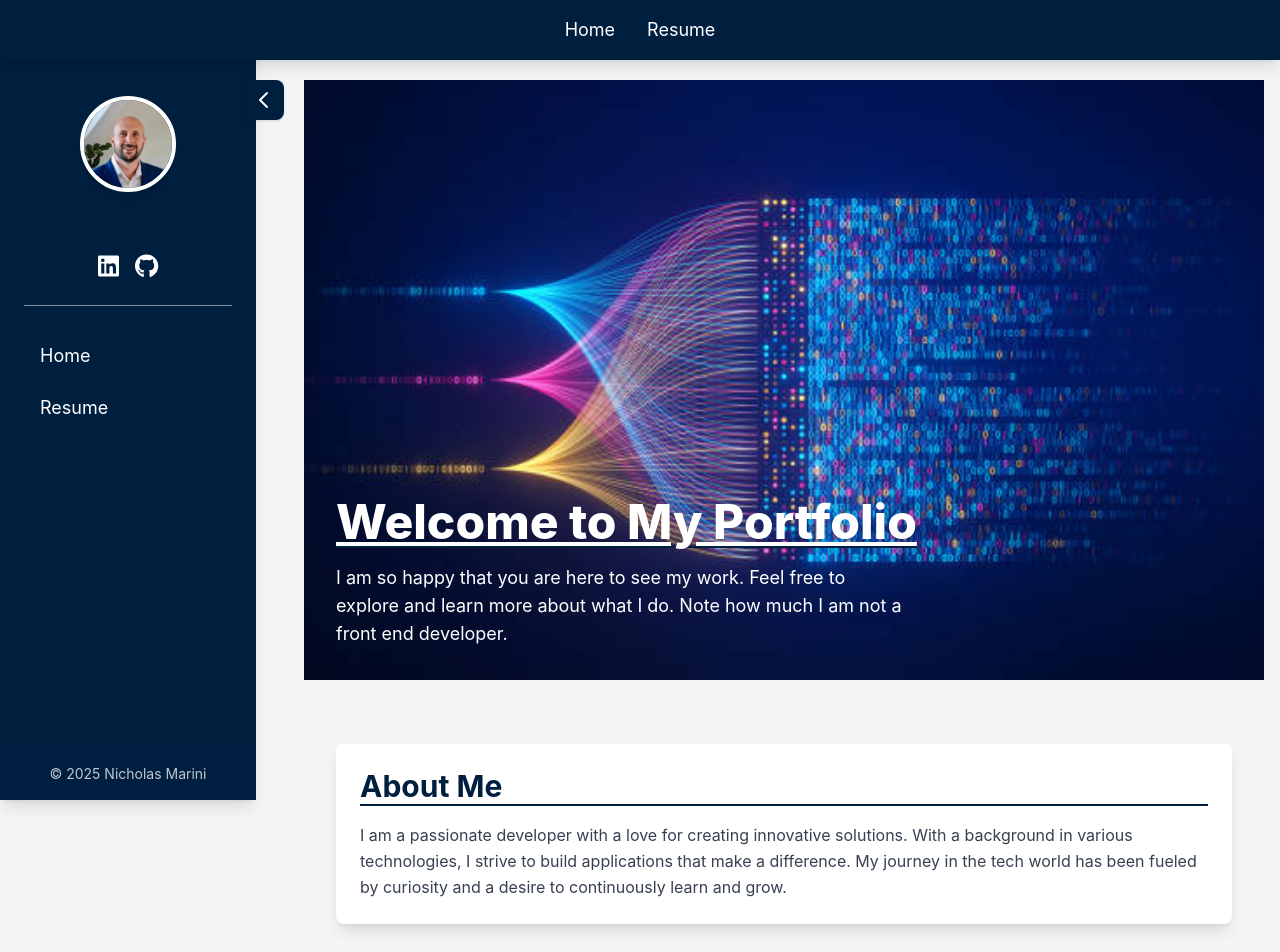
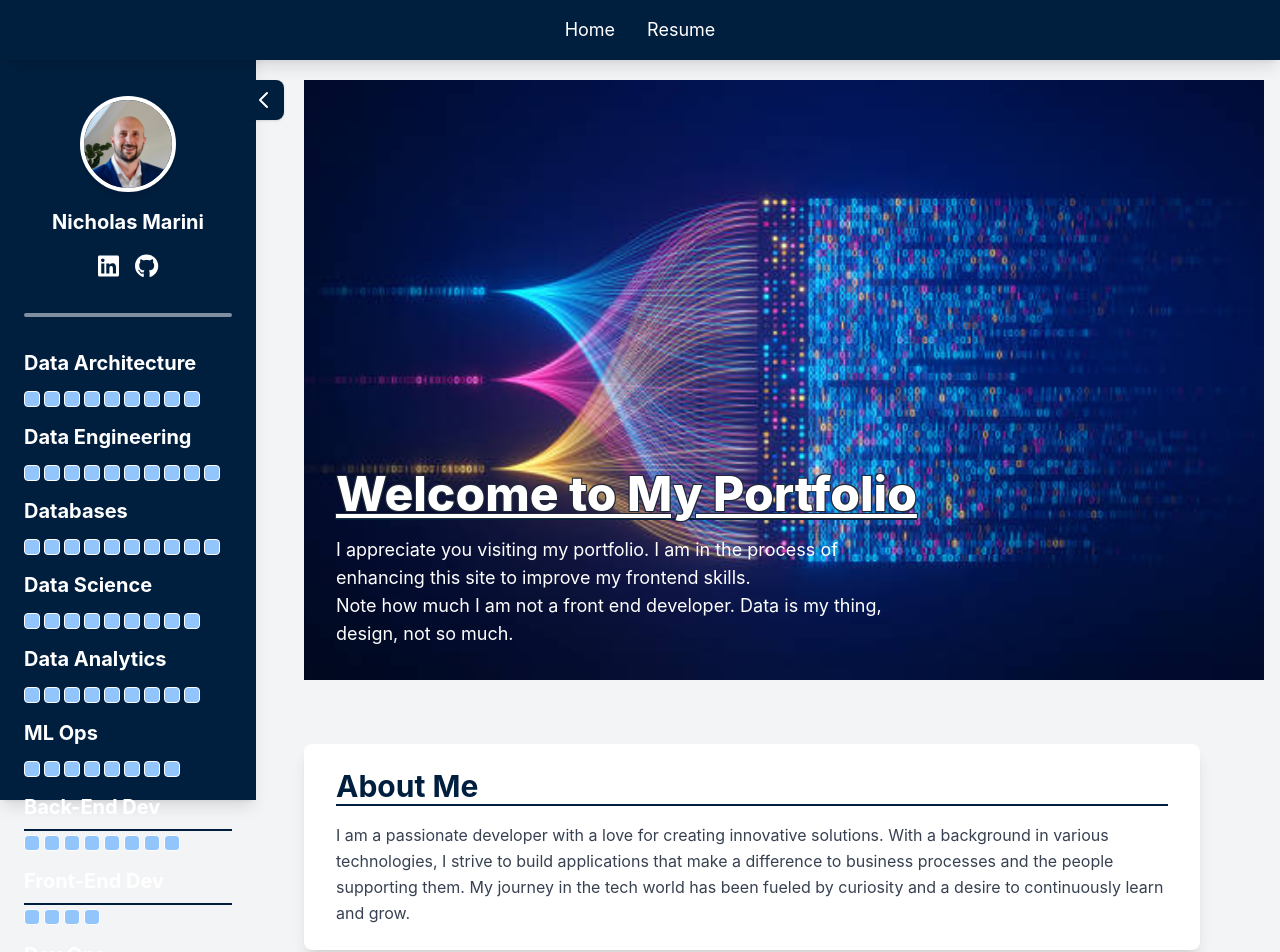
Before and after one commit to NickMarini/my-portfolio-site, a Next.js app in the folder my-portfolio-site/: page / in a window 1280 px wide. Shown: the top 952 px of the page. Built offline with nearby package versions, Linux system fonts and the light colour scheme.

Commit message:
Altered Sidebar with new domain knowledge

```diff
--- a/my-portfolio-site/src/components/Index.tsx
+++ b/my-portfolio-site/src/components/Index.tsx
@@ -8,20 +8,21 @@ const HomePage = () => {
         className="hero bg-cover bg-center text-white h-[600px] flex flex-col justify-end items-start px-8"
         style={{ backgroundImage: 'url("/data-image.jpg")' }}
       >
-        {/* Use the alternative class to enforce white text and underline in white */}
         <h1 className="hero-heading text-white underline decoration-white text-5xl font-extrabold mb-4">
           Welcome to My Portfolio
         </h1>
         <p className="text-lg mb-8 max-w-xl">
-          I am so happy that you are here to see my work. Feel free to explore and learn more about what I do. Note how much I am not a front end developer.
+          I appreciate you visiting my portfolio. I am in the process of enhancing this site to improve my frontend skills.<br />
+          Note how much I am not a front end developer. Data is my thing, design, not so much.
         </p>
       </section>
 
       {/* About Me Section */}
-      <section className="bg-white shadow-lg rounded-lg p-6 w-full max-w-4xl mx-auto mt-12">
+      <section className="bg-white shadow-lg rounded-lg p-6 w-full max-w-4xl mt-12 items-start px-8">
         <h2 className="text-3xl font-bold text-primary mb-4">About Me</h2>
         <p className="text-gray-700 leading-relaxed">
-          I am a passionate developer with a love for creating innovative solutions. With a background in various technologies, I strive to build applications that make a difference. My journey in the tech world has been fueled by curiosity and a desire to continuously learn and grow.
+          I am a passionate developer with a love for creating innovative solutions. With a background in various technologies, I strive to build applications that make a difference to business processes and the people supporting them.
+          My journey in the tech world has been fueled by curiosity and a desire to continuously learn and grow.
         </p>
       </section>
     </div>
--- /dev/null
+++ b/my-portfolio-site/src/components/ScoreBlocks.tsx
@@ -0,0 +1,17 @@
+import React from 'react';
+
+interface ScoreBlocksProps {
+  count: number;
+}
+
+const ScoreBlocks: React.FC<ScoreBlocksProps> = ({ count }) => {
+  return (
+    <div className="flex space-x-1">
+      {Array.from({ length: count }).map((_, index) => (
+        <div key={index} className="score-block" />
+      ))}
+    </div>
+  );
+};
+
+export default ScoreBlocks;
--- a/my-portfolio-site/src/components/Sidebar.tsx
+++ b/my-portfolio-site/src/components/Sidebar.tsx
@@ -1,5 +1,6 @@
 import React from 'react';
 import Link from 'next/link';
+import ScoreBlocks from './ScoreBlocks';
 import { FontAwesomeIcon } from '@fortawesome/react-fontawesome';
 import { faLinkedin, faGithub } from '@fortawesome/free-brands-svg-icons';
 
@@ -17,7 +18,6 @@ const Sidebar: React.FC<SidebarProps> = ({ isOpen, toggleSidebar }) => {
         ${isOpen ? 'translate-x-0' : '-translate-x-full'}
       `}
     >
-      {/* Sidebar Content */}
       <div className="sidebar-content flex flex-col h-full">
         {/* Toggle Button */}
         <button
@@ -57,7 +57,7 @@ const Sidebar: React.FC<SidebarProps> = ({ isOpen, toggleSidebar }) => {
               className="w-full h-full object-cover"
             />
           </div>
-          <h2 className="mt-4 text-xl font-bold text-center">Nicholas Marini</h2>
+          <h2 className="mt-4 text-xl text-white font-bold text-center">Nicholas Marini</h2>
 
           {/* Social Links */}
           <div className="mt-4 flex space-x-4">
@@ -81,30 +81,51 @@ const Sidebar: React.FC<SidebarProps> = ({ isOpen, toggleSidebar }) => {
         </div>
 
         {/* Divider */}
-        <div className="mt-6 px-6">
-          <div className="h-px bg-white/50 rounded-full" />
+        <div className="mt-8 px-6">
+          <div className="h-1 bg-white rounded-full opacity-50" />
         </div>
 
-        {/* Navigation Links */}
-        <nav className="mt-6 flex-grow px-6">
-          <Link
-            href="/"
-            className="block py-3 text-lg px-4 rounded-lg hover:bg-white/10 transition-colors"
-          >
-            Home
-          </Link>
-          <Link
-            href="/resume"
-            className="block py-3 text-lg px-4 rounded-lg hover:bg-white/10 transition-colors"
-          >
-            Resume
-          </Link>
-        </nav>
+        {/* Domain Expertise Summary */}
+        <div className="mt-8 px-6">
+          <h3 className="text-xl font-bold text-white mb-1">Data Architecture</h3>
+          <div className="flex space-x-1 mb-4">
+            <ScoreBlocks count={9} />
+          </div>
+          <h3 className="text-xl font-bold text-white mb-1">Data Engineering</h3>
+          <div className="flex space-x-1 mb-4">
+            <ScoreBlocks count={10} />
+          </div>
+          <h3 className="text-xl font-bold text-white mb-1">Databases</h3>
+          <div className="flex space-x-1 mb-4">
+            <ScoreBlocks count={10} />
+          </div>
+          <h3 className="text-xl font-bold text-white mb-1">Data Science</h3>
+          <div className="flex space-x-1 mb-4">
+            <ScoreBlocks count={9} />
+          </div>
+          <h3 className="text-xl font-bold text-white mb-1">Data Analytics</h3>
+          <div className="flex space-x-1 mb-4">
+            <ScoreBlocks count={9} />
+          </div>
+          <h3 className="text-xl font-bold text-white mb-1">ML Ops</h3>
+          <div className="flex space-x-1 mb-4">
+            <ScoreBlocks count={8} />
+          </div>
+          <h3 className="text-xl font-bold text-white mb-1">Back-End Dev</h3>
+          <div className="flex space-x-1 mb-4">
+            <ScoreBlocks count={8} />
+          </div>
+          <h3 className="text-xl font-bold text-white mb-1">Front-End Dev</h3>
+          <div className="flex space-x-1 mb-4">
+            <ScoreBlocks count={4} />
+          </div>
+          <h3 className="text-xl font-bold text-white mb-1">Dev Ops</h3>
+          <div className="flex space-x-1 mb-4">
+            <ScoreBlocks count={6} />
+          </div>
+        </div>
 
-        {/* Footer */}
-        <footer className="px-6 py-4 text-sm text-center bg-navy/80">
-          <p className="opacity-75">© 2025 Nicholas Marini</p>
-        </footer>
+        {/* Remove Navigation Section */}
       </div>
     </aside>
   );
--- a/my-portfolio-site/src/styles/globals.css
+++ b/my-portfolio-site/src/styles/globals.css
@@ -178,7 +178,16 @@ ul {
   @apply grid-cols-1 sm:grid-cols-2 md:grid-cols-3 lg:grid-cols-4; /* Responsive columns */
 }
 
-/* Add this alternative helper for hero headings */
+/* alternative helper for hero headings */
 .hero-heading {
   @apply text-white;
+  text-shadow:
+    -1px -1px 0 #1f2937,
+     1px -1px 0 #1f2937,
+    -1px  1px 0 #1f2937,
+     1px  1px 0 #1f2937;
 }
+
+.score-block {
+  @apply w-4 h-4 border border-white bg-blue-300 rounded;
+}
--- a/my-portfolio-site/tailwind.config.js
+++ b/my-portfolio-site/tailwind.config.js
@@ -41,7 +41,6 @@ module.exports = {
       boxShadow: {
         'custom-light': '0 2px 4px rgba(0, 0, 0, 0.1)',
         'custom-dark': '0 2px 4px rgba(0, 0, 0, 0.2)',
-        xs: '0 0 0 1px rgba(0, 0, 0, 0.05)',
       },
     },
   },
```
